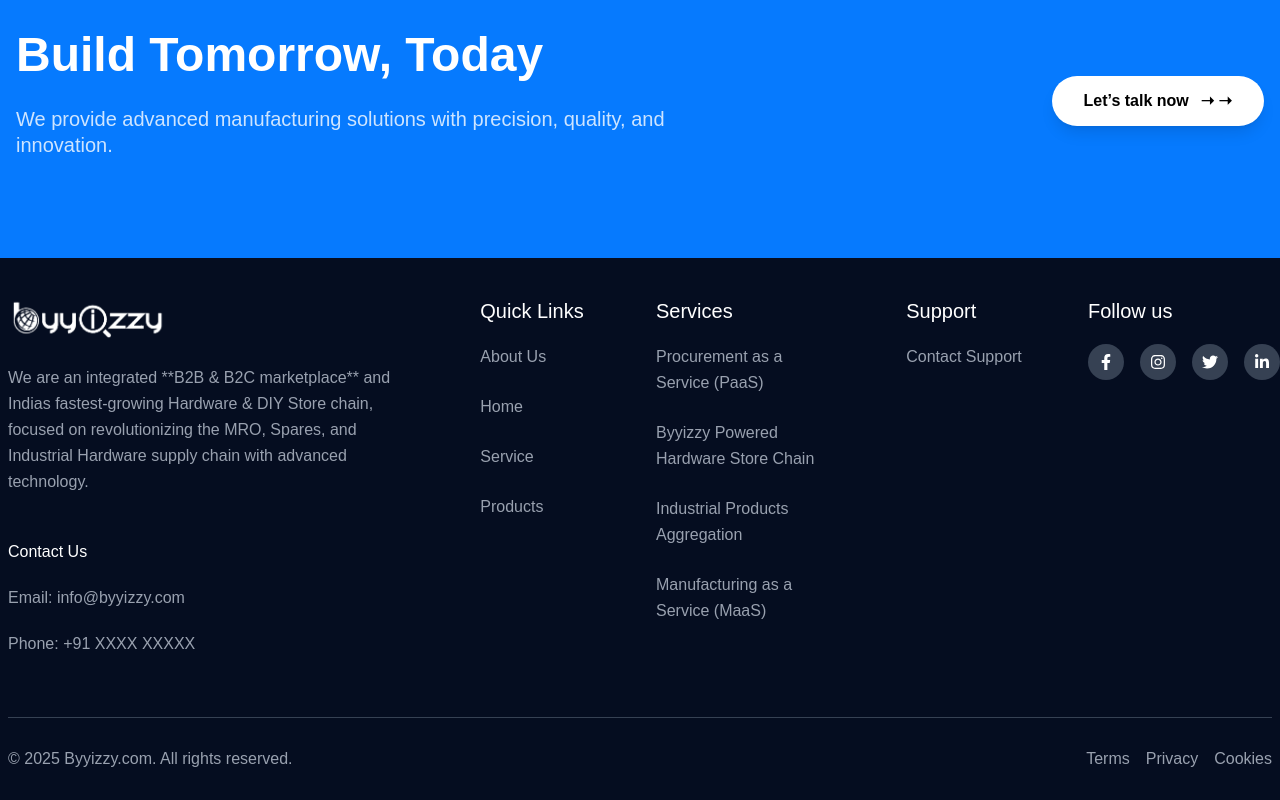
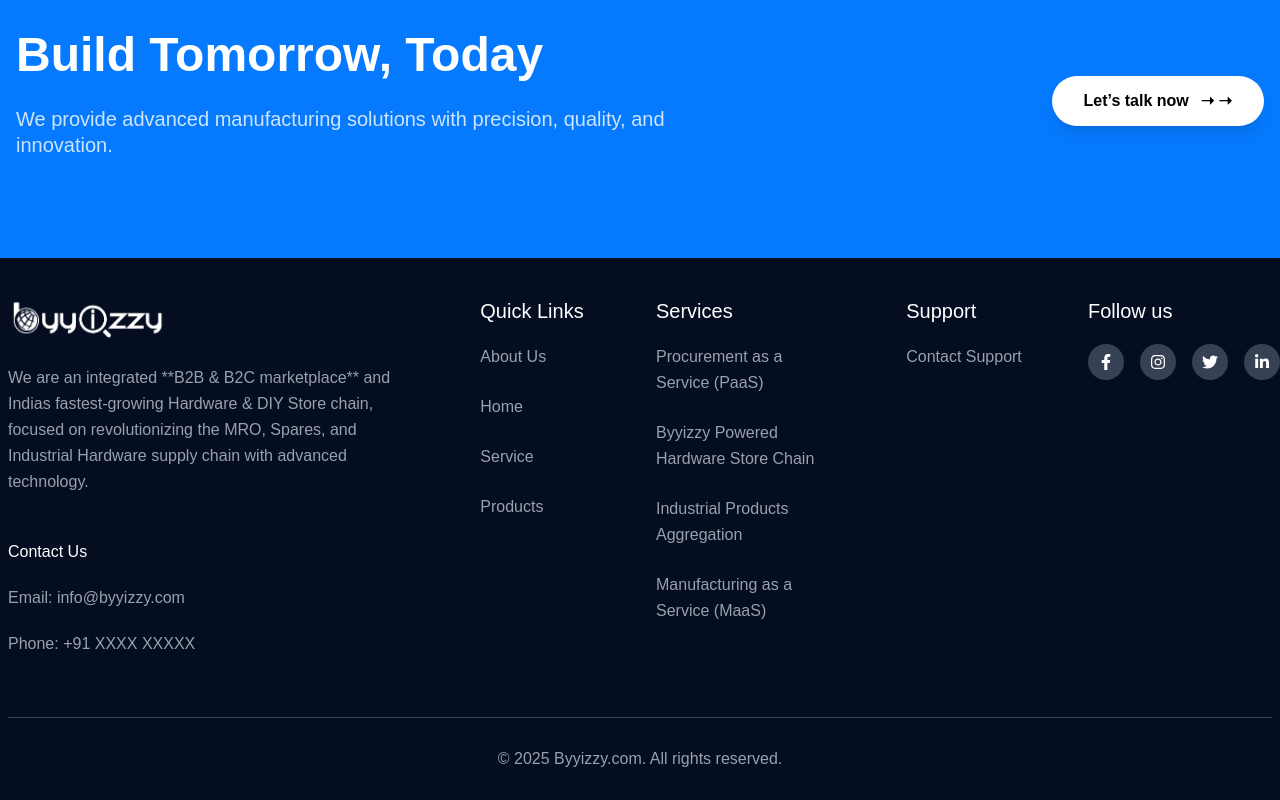
Before and after one commit to Muralidharangit/NEXTJSBYYS, a Next.js app: page /about in a window 1280 px wide. Shown: the part 3503-4303 px from the top of the page. Built offline with nearby package versions, Linux system fonts and the light colour scheme.

Commit message:
Changes are done.

```diff
--- a/src/components/Footer.tsx
+++ b/src/components/Footer.tsx
@@ -180,16 +180,16 @@
 
         {/* Footer Bottom (Updated Copyright) */}
         <div className="py-7 border-t border-gray-700">
-          <div className="flex items-center justify-center flex-col lg:justify-between lg:flex-row">
+          <div className="flex items-center justify-center flex-col lg:justify-center lg:flex-row">
             <span className="text-md text-[#99a1af] ">
               © 2025 {/* FIX: Using Link for internal navigation */}
-              <Link href="/" className="hover:text-white">
+              <Link href="/" className="hover:text-white ">
                 Byyizzy.com
               </Link>
               . All rights reserved.
             </span>
-            <div className="flex mt-4 space-x-4 sm:justify-center lg:mt-0">
-              {/* FIX: Using Link for internal navigation and assumed paths */}
+            {/* <div className="flex mt-4 space-x-4 sm:justify-center lg:mt-0">
+
               <Link href="/terms" className="text-[#99a1af] hover:text-white">
                 Terms
               </Link>
@@ -199,7 +199,7 @@
               <Link href="/cookies" className="text-[#99a1af] hover:text-white">
                 Cookies
               </Link>
-            </div>
+            </div> */}
           </div>
         </div>
       </div>
```
